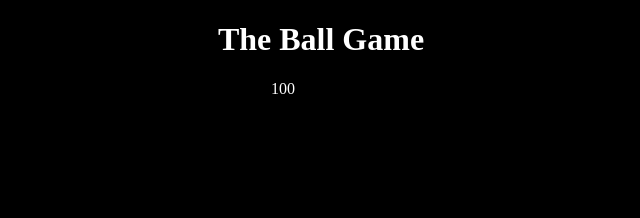
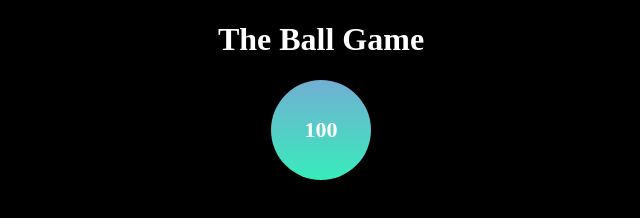
Before and after one commit to supeGirl/The-ball-exercise, a plain HTML site: page index.html in a window 1280 px wide. Shown: the whole page, without its empty margins (319-959 px from the left). Drawn offline with Linux system fonts and the light colour scheme.

Commit message:
Add more styling rules: center the text inside the ball, set font size and font weight

```diff
--- a/css/ball.css
+++ b/css/ball.css
@@ -2,8 +2,14 @@
   box-sizing: border-box;
 }
 
+:root {
+  --first-color: linear-gradient(to top, #37ecba 0%, #72afd3 100%);
+  --second-color: linear-gradient(to top, #fff1eb 0%, #ace0f9 100%);
+  --third-color: linear-gradient(to top, #fddb92 0%, #d1fdff 100%);
+}
+
 body {
-background-color: black;
+  background-color: black;
 }
 
 h1 {
@@ -16,9 +22,15 @@ h1 {
   display: flex;
   margin: auto;
   width: 100px;
-    color: white;
+  color: white;
   height: 100px;
-  background-image: blue;
+  background-image: var(--first-color);
   margin-bottom: 10px;
   border-radius: 50%;
+  transition: 1s;
+  justify-content: center;
+  align-items: center;
+  font-size: 22px;
+  font-weight: bold;
+  cursor: pointer;
 }
```
